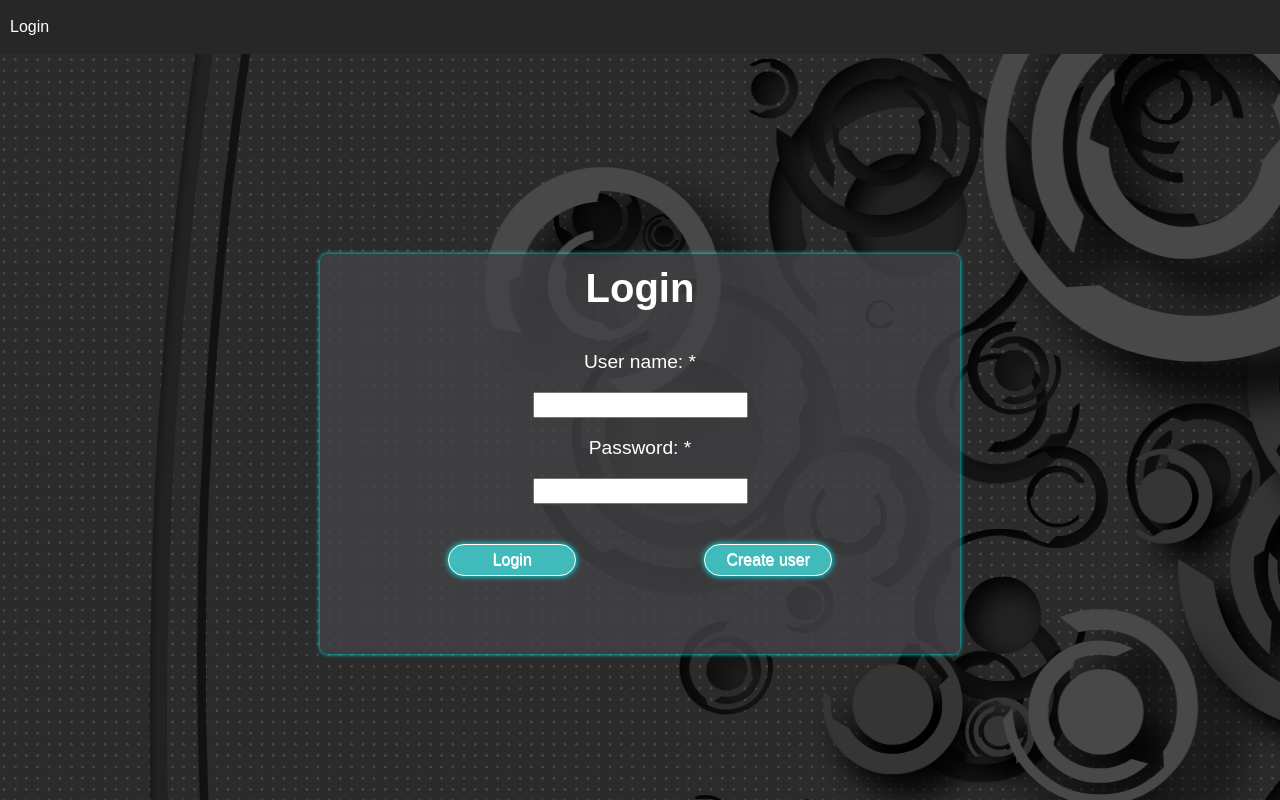
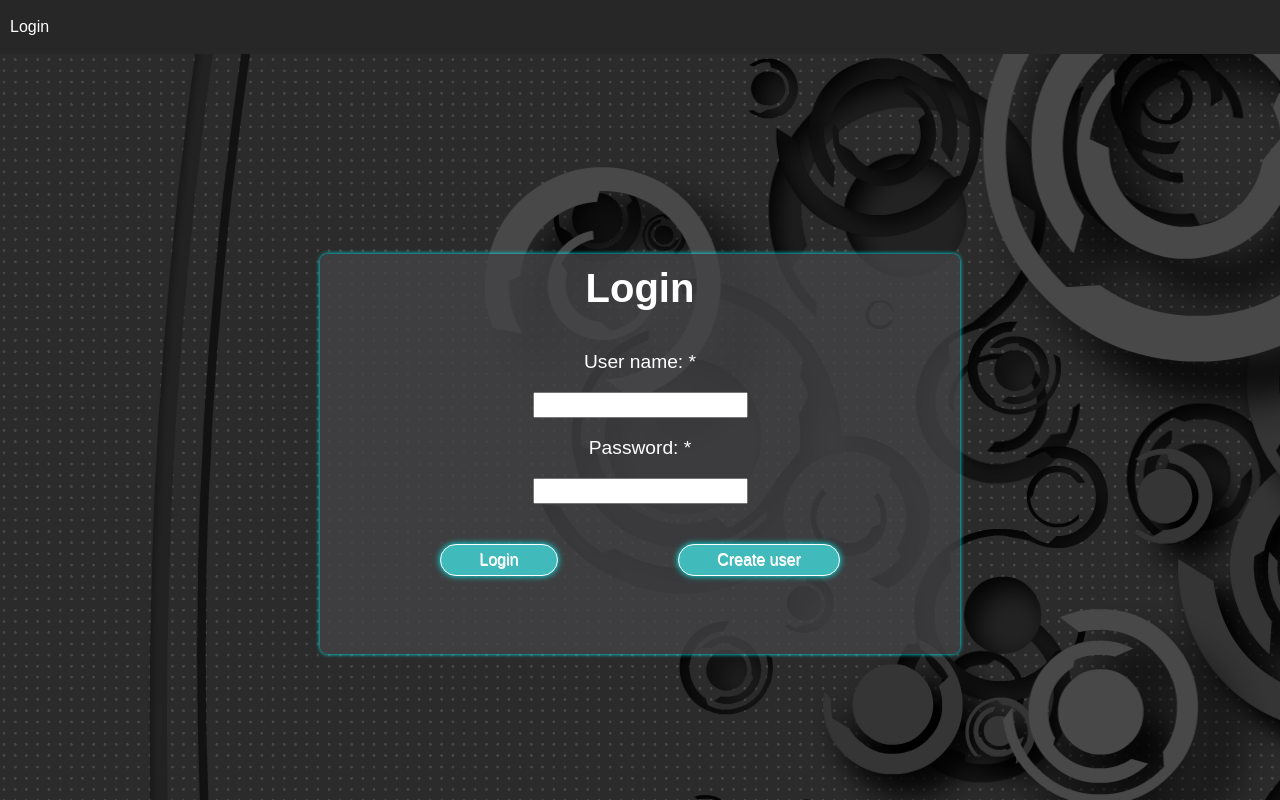
Before and after one commit to jpcanto/role-play-app, a React (Create React App) app: page / in a window 1280 px wide. Built offline with nearby package versions, Linux system fonts and the light colour scheme.

Commit message:
[ LAYOUT ] - Button spacing adjustment

```diff
--- a/src/components/login/styled.js
+++ b/src/components/login/styled.js
@@ -95,7 +95,8 @@ export const Button = styled.button`
     cursor: pointer;
     height: 4vh;
     margin-top: 5vh;
-    width: 10vw;
+    padding: 0 3vw;
+    width: fit-content;
     &[mode="cancel"] {
         background: #bd3636;
         box-shadow: 0 0 6px #d41b1b;
```
